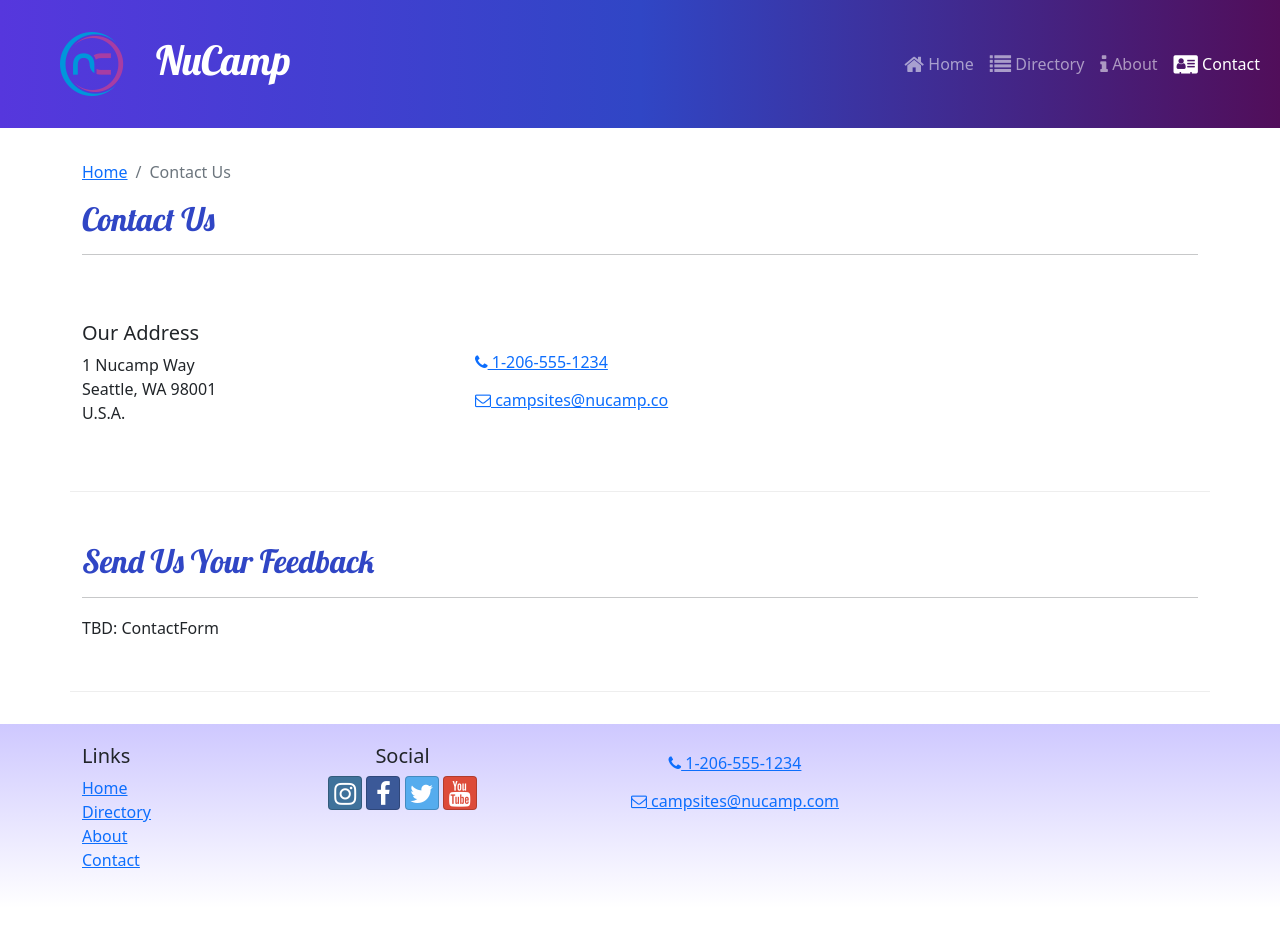
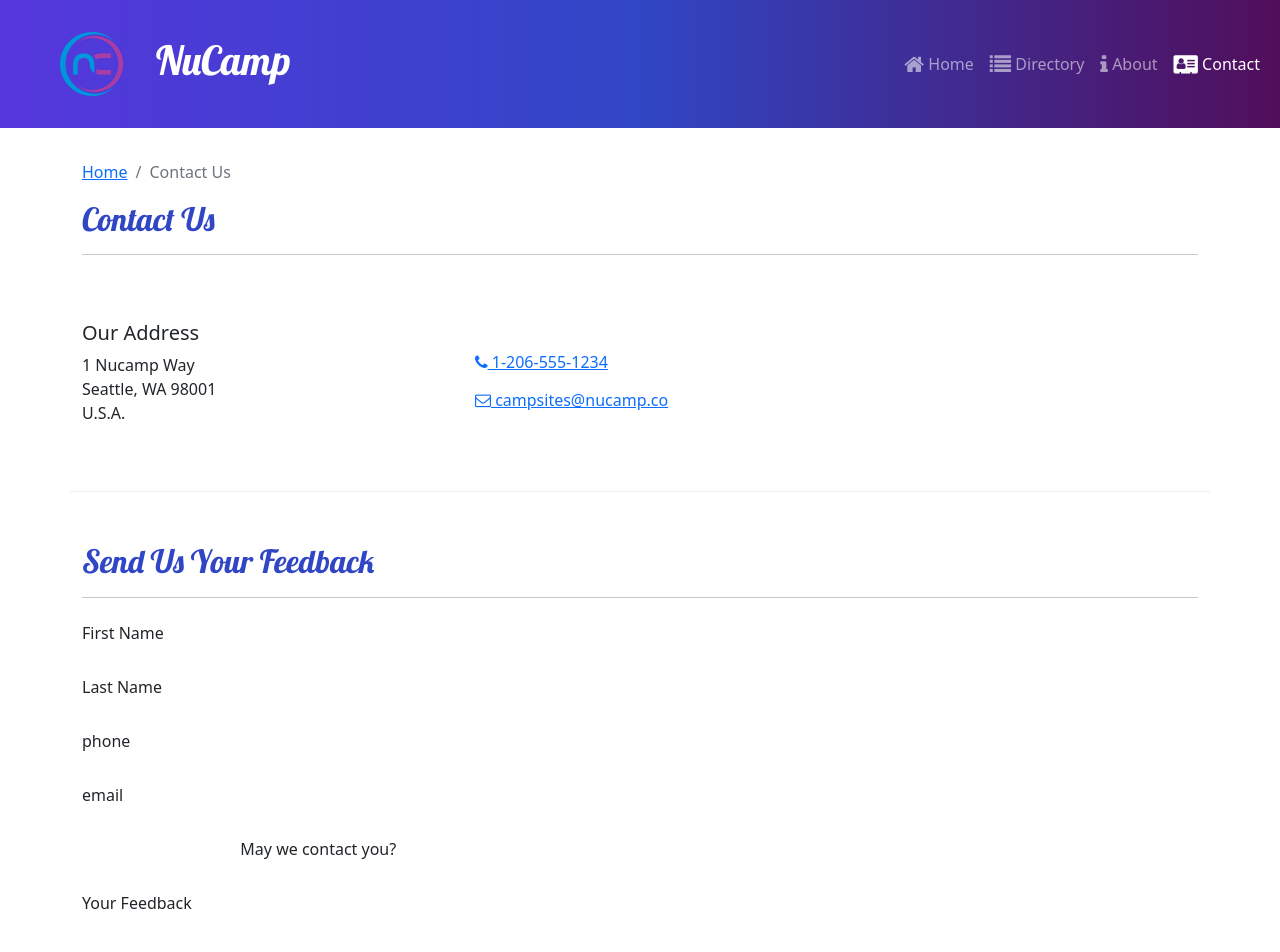
Before and after one commit to masaaapotat/MASAAnucamp, a React (Create React App) app in the folder nucampsite/: page /contact in a window 1280 px wide. Shown: the top 952 px of the page. Before the commit the page ends 908 px from the top, so only its background shows below. Built offline with nearby package versions, Linux system fonts and the light colour scheme.

Commit message:
render of the contact form in contactpage.js

```diff
--- a/nucampsite/src/pages/ContactPage.js
+++ b/nucampsite/src/pages/ContactPage.js
@@ -41,7 +41,10 @@ const ContactPage = () => {
                     <h2>Send Us Your Feedback</h2>
                     <hr />
                 </Col>
-                <Col md='10'>TBD: ContactForm</Col>
+                {/* render of the contact form */}
+                <Col md='10'><ContactForm/></Col>
+
+
             </Row>
         </Container>
     );
```
